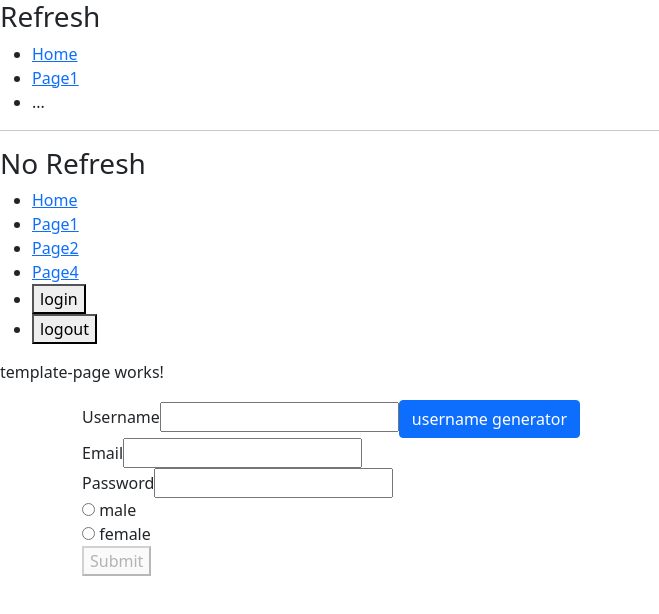
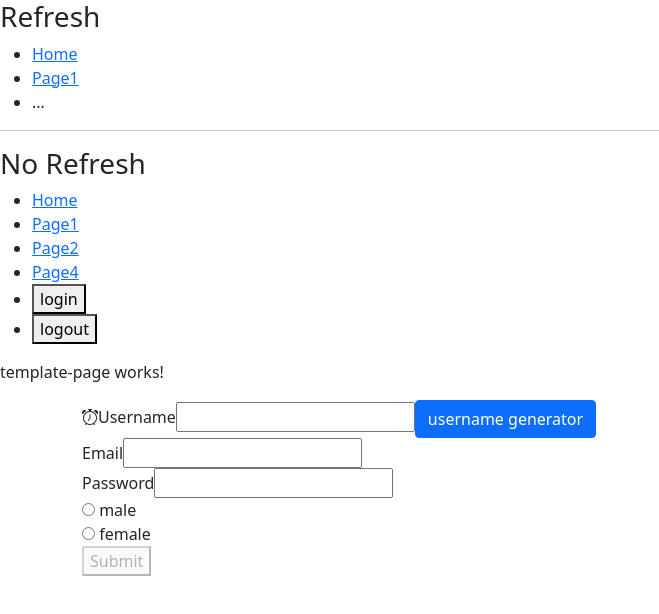
Before and after one commit to Rlss91/angular-routes-2021, an Angular app: page /td in a window 1280 px wide. Shown: the top 614 px of the page, without its empty margins (0-659 px from the left). Built offline with nearby package versions, Linux system fonts and the light colour scheme.

Commit message:
bootstrap icons

```diff
--- a/angular.json
+++ b/angular.json
@@ -25,6 +25,7 @@
             "assets": ["src/favicon.ico", "src/assets"],
             "styles": [
               "./node_modules/bootstrap/dist/css/bootstrap.css",
+              "./node_modules/bootstrap-icons/font/bootstrap-icons.css",
               "src/styles.css"
             ],
             "scripts": [
--- a/package.json
+++ b/package.json
@@ -19,6 +19,7 @@
     "@angular/platform-browser-dynamic": "~12.1.1",
     "@angular/router": "~12.1.1",
     "bootstrap": "^5.0.2",
+    "bootstrap-icons": "^1.5.0",
     "jquery": "^3.6.0",
     "rxjs": "~6.6.0",
     "tslib": "^2.2.0",
--- a/src/app/template-page/template-page.component.html
+++ b/src/app/template-page/template-page.component.html
@@ -4,7 +4,7 @@
   <form (ngSubmit)="onSubmit()" #f="ngForm">
     <div id="user-data" ngModelGroup="userData" #userData="ngModelGroup">
       <div class="form-group">
-        <label for="username">Username</label>
+        <label for="username"><i class="bi bi-alarm"></i>Username</label>
         <input
           type="text"
           name="username"
```
Also changed, not shown: 1 other file (tests, documents, lock files or other folders).
